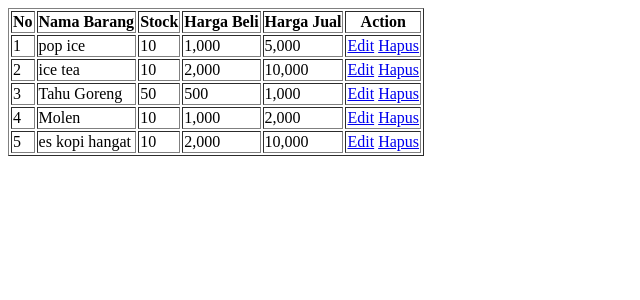
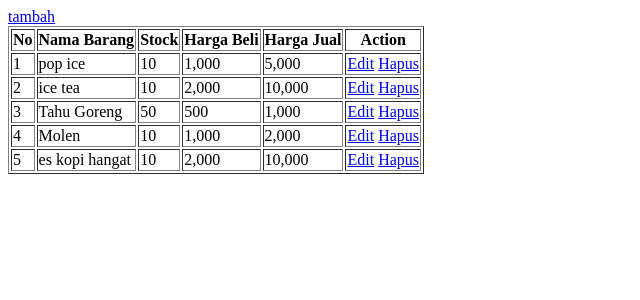
Before and after one commit to AchmadBudy/ContohSimpleCRUDPHP, a PHP site: page / in a window 1280 px wide. Shown: the top 300 px of the page, without its empty margins (0-640 px from the left). Run offline with PHP 8.4, Linux system fonts and the light colour scheme; data comes from the database, SQL or seed files in the repository.

Commit message:
Update index.php

```diff
--- a/index.php
+++ b/index.php
@@ -15,6 +15,7 @@ $datas = $koneksi->tambilData();
 </head>
 
 <body>
+    <a href="tambah.php">tambah</a>
     <table border="1px">
         <tr>
             <th>No</th>
```
